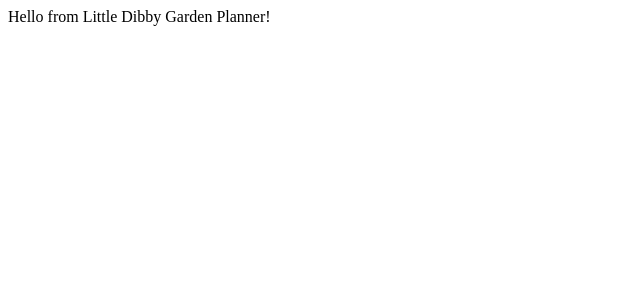
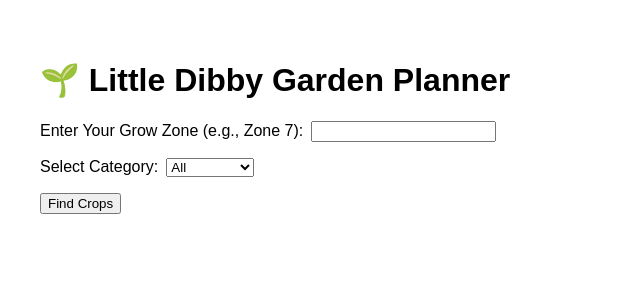
Before and after one commit to SpokenGarden/dibby-app, a React (Create React App) app: page / in a window 1280 px wide. Shown: the top 300 px of the page, without its empty margins (0-640 px from the left). Built offline with nearby package versions, Linux system fonts and the light colour scheme.

Commit message:
Update App.js

```diff
--- a/src/App.js
+++ b/src/App.js
@@ -1,4 +1,77 @@
-import React from "react";
+import React, { useState } from "react";
+import cropData from "./cropData.json";
+
 export default function GardenPlannerApp() {
-  return <div>Hello from Little Dibby Garden Planner!</div>;
+  const [zone, setZone] = useState("");
+  const [category, setCategory] = useState("all");
+  const [filteredCrops, setFilteredCrops] = useState([]);
+
+  const handleSearch = () => {
+    const results = cropData.filter((crop) => {
+      const zoneMatch =
+        zone === "" || crop.Grow_Zones.toLowerCase().includes(zone.toLowerCase());
+      const categoryMatch =
+        category === "all" || crop.Type.toLowerCase() === category.toLowerCase();
+      return zoneMatch && categoryMatch;
+    });
+
+    const sorted = results.sort((a, b) => {
+      const aDays = parseInt(a.Days_to_Germination);
+      const bDays = parseInt(b.Days_to_Germination);
+      return aDays - bDays;
+    });
+
+    setFilteredCrops(sorted);
+  };
+
+  return (
+    <div style={{ fontFamily: "Arial, sans-serif", padding: "2rem" }}>
+      <h1>🌱 Little Dibby Garden Planner</h1>
+      <div style={{ marginBottom: "1rem" }}>
+        <label>
+          Enter Your Grow Zone (e.g., Zone 7):
+          <input
+            type="text"
+            value={zone}
+            onChange={(e) => setZone(e.target.value)}
+            style={{ marginLeft: "0.5rem" }}
+          />
+        </label>
+      </div>
+      <div style={{ marginBottom: "1rem" }}>
+        <label>
+          Select Category:
+          <select
+            value={category}
+            onChange={(e) => setCategory(e.target.value)}
+            style={{ marginLeft: "0.5rem" }}
+          >
+            <option value="all">All</option>
+            <option value="flower">Flowers</option>
+            <option value="herb">Herbs</option>
+            <option value="vegetable">Vegetables</option>
+          </select>
+        </label>
+      </div>
+      <button onClick={handleSearch}>Find Crops</button>
+
+      {filteredCrops.length > 0 && (
+        <div style={{ marginTop: "2rem" }}>
+          <h2>🌼 Recommended Crops</h2>
+          <ul>
+            {filteredCrops.map((crop, index) => (
+              <li key={index} style={{ marginBottom: "1rem" }}>
+                <strong>{crop.Crop}</strong> ({crop.Type})<br />
+                🌱 Sow Indoors: {crop.Sow_Indoors}<br />
+                🌿 Sow Outdoors: {crop.Sow_Outdoors}<br />
+                ⏱ Days to Germination: {crop.Days_to_Germination}<br />
+                🍅 Days to Harvest: {crop.Days_to_Harvest}<br />
+                📍 Grow Zones: {crop.Grow_Zones}
+              </li>
+            ))}
+          </ul>
+        </div>
+      )}
+    </div>
+  );
 }
```
